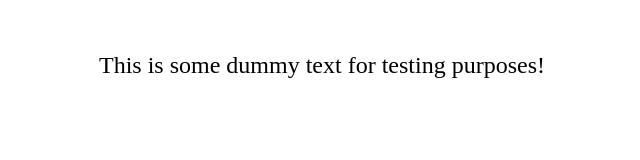
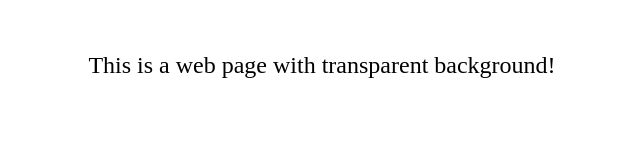
Before and after one commit to MasoudFallahpour/dummy-repo, a plain HTML site: page index.html in a window 1280 px wide. Shown: the whole page, without its empty margins (318-958 px from the left). Drawn offline with Linux system fonts and the light colour scheme.

Commit message:
Update index.html

```diff
--- a/index.html
+++ b/index.html
@@ -15,7 +15,7 @@
 
   <body>
     <div class="content">
-      <p>This is some dummy text for testing purposes!</p>
+      <p>This is a web page with transparent background!</p>
     </div>
   </body>
 </html>
```
